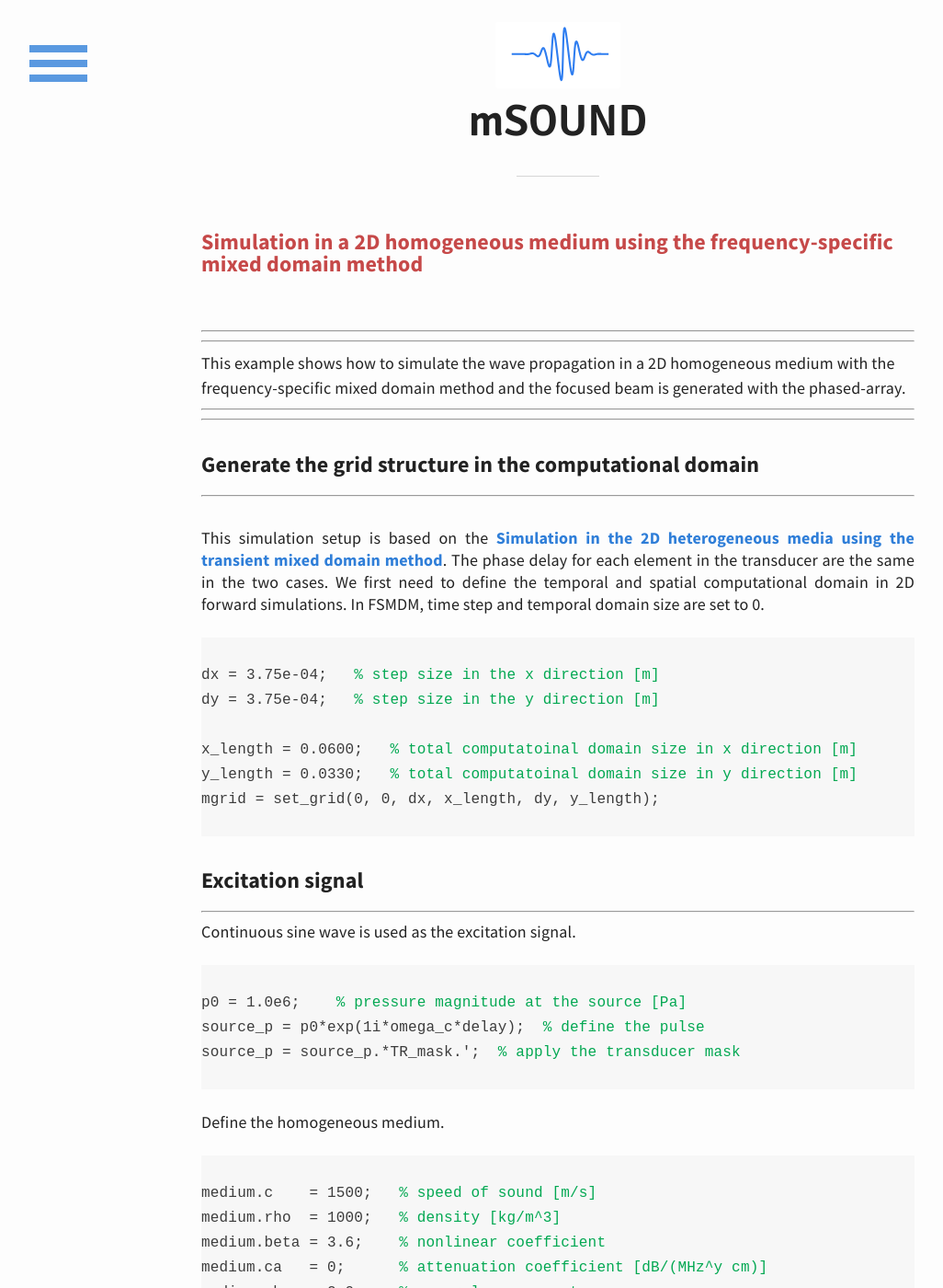
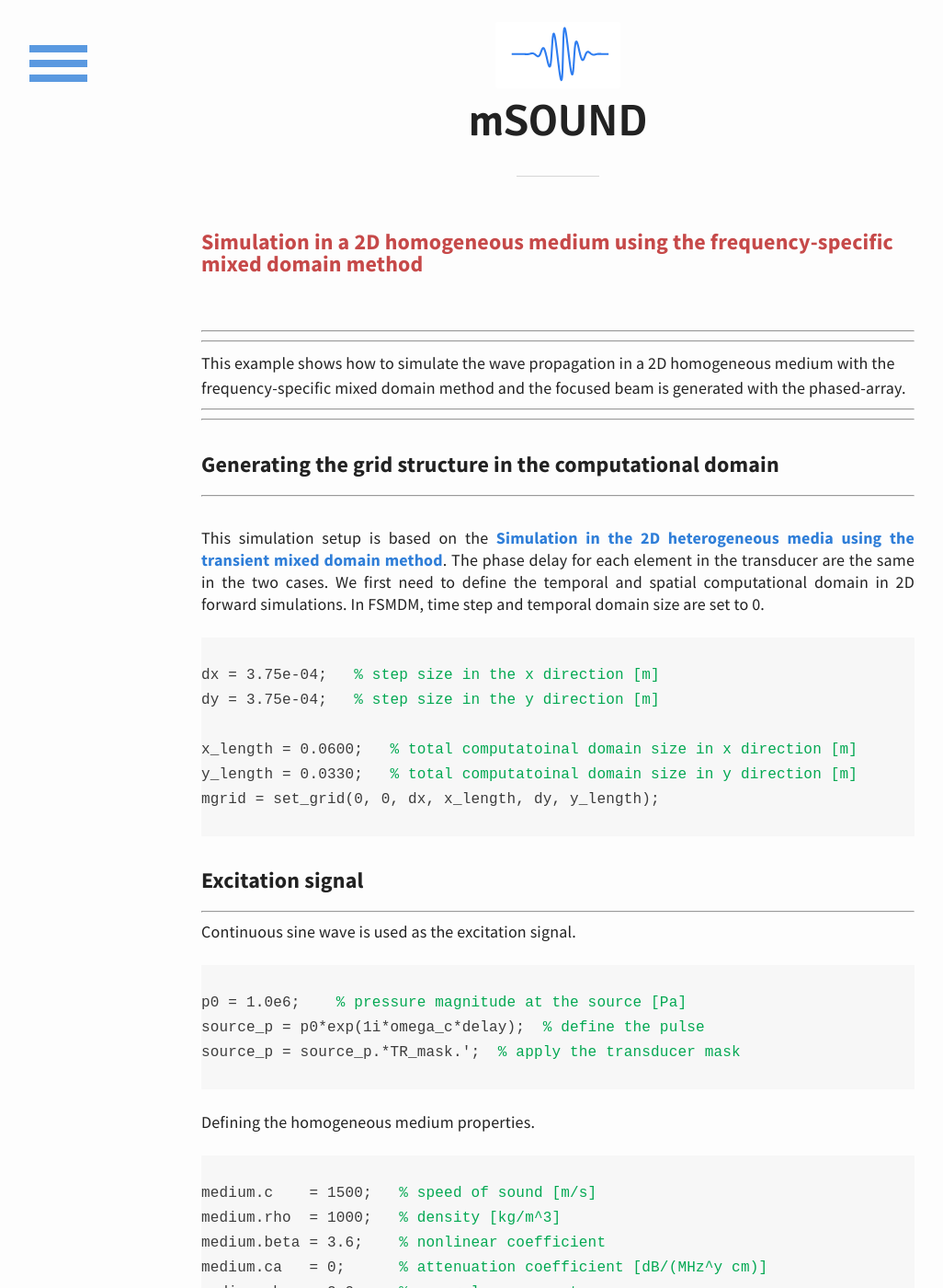
Before and after one commit to m-SOUND/mSOUND, a Jekyll site: the page built from _posts/2019-02-20-FSMDM_2D_homogeneous.html, in a window 1280 px wide and 1400 px high. Shown: the whole window at 92% size, without its empty margins (33-1059 px from the left). Built offline with Jekyll 4.4.1, drawn with Linux system fonts in a browser that asks for light colours.

Commit message:
Update 2019-02-20-FSMDM_2D_homogeneous.html

```diff
--- a/_posts/2019-02-20-FSMDM_2D_homogeneous.html
+++ b/_posts/2019-02-20-FSMDM_2D_homogeneous.html
@@ -13,7 +13,7 @@ This example shows how to simulate the wave propagation in a 2D homogeneous medi
 
 
 <!---define the structure grid--->
-<h6>Generate the grid structure in the computational domain</h6>
+<h6>Generating the grid structure in the computational domain</h6>
 <hr>
 <p>
  <br>
@@ -52,7 +52,7 @@ source_p = source_p.*TR_mask.'; <font color="#03a852"> % apply the transducer ma
 
 
  <p>
-Define the homogeneous medium.
+Defining the homogeneous medium properties.
 <pre><code>
 medium.c    = 1500;   <font color="#03a852">% speed of sound [m/s]</font>
 medium.rho  = 1000;   <font color="#03a852">% density [kg/m^3]</font>
```
